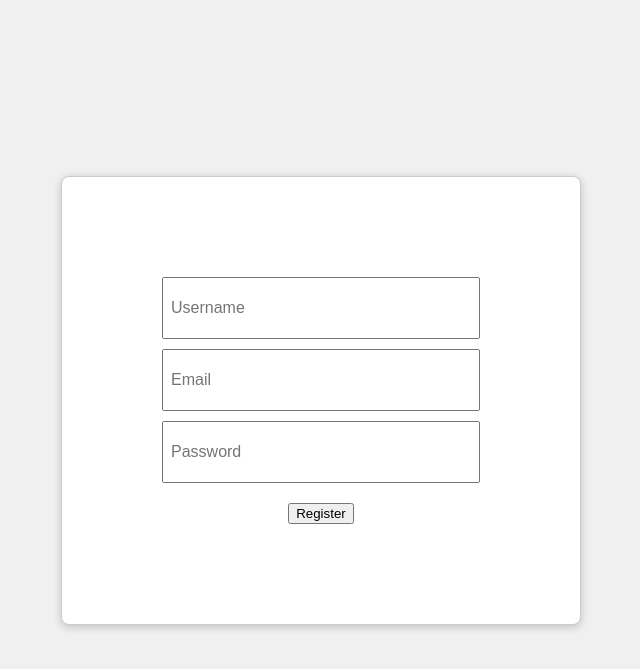
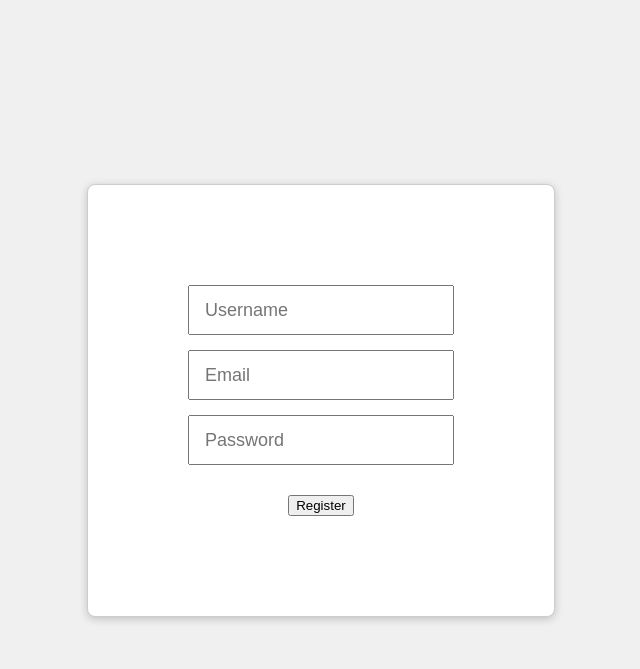
Before and after one commit to blearthysenii/Onsol-Social, a PHP site: page /register.php in a window 1280 px wide. Shown: the top 669 px of the page, without its empty margins (319-959 px from the left). Run offline with PHP 8.4, Linux system fonts and the light colour scheme.

Commit message:
Styled login form and improved input alignment

```diff
--- a/Onsol/register.php
+++ b/Onsol/register.php
@@ -58,22 +58,24 @@ if ($_SERVER["REQUEST_METHOD"] == "POST") {
     box-shadow: 0 2px 8px rgba(0, 0, 0, 0.20);
 
 }
-input{
-    padding-top:20px;
-    padding-right:100px ;
-    padding-bottom:20px;
-    padding-left:7px;
-    font-size: 16px;
+input {
+    padding: 10px 15px;
+    height: 50px;
+    line-height: 50px;
+    font-size: 18px;
     text-align: left;
+    box-sizing: border-box;
 }
+
+
 .usernameClass{
-    margin-bottom:10px;
+    margin-bottom:15px;
 }
 .emailClass{
-    margin-bottom:10px;
+    margin-bottom:15px;
 }
 .passwordClass{
-    margin-bottom:20px;
+    margin-bottom:30px;
 }
 
         </style>
```
